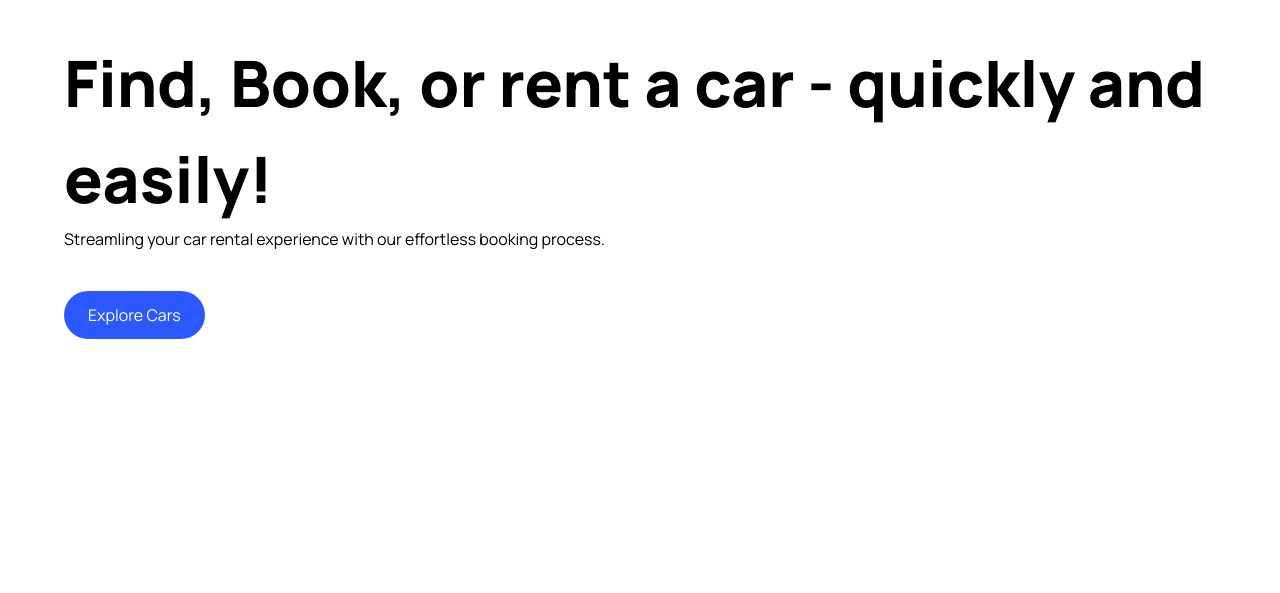
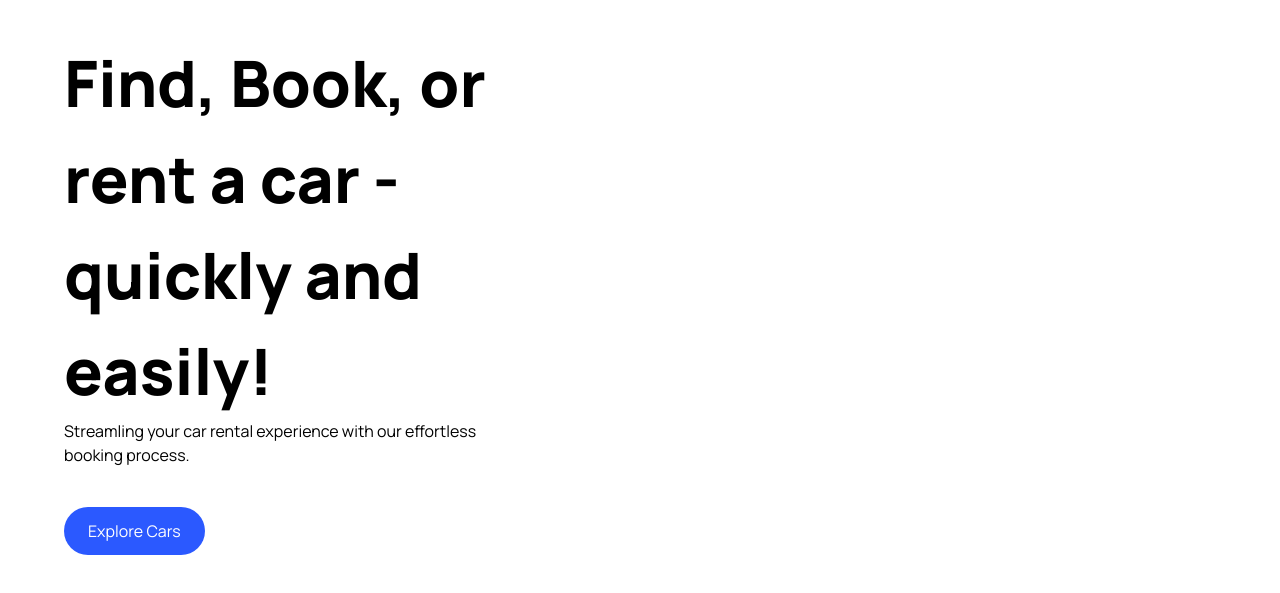
Before and after one commit to MyronJoe/NestJs-Car-Website, a Next.js app: page / in a window 1280 px wide. Shown: the part 109-702 px from the top of the page. Built offline with nearby package versions, Linux system fonts and the light colour scheme.

Commit message:
updated now

```diff
--- a/components/CustomButton.tsx
+++ b/components/CustomButton.tsx
@@ -10,7 +10,7 @@ const CustomButton = ({title, containerStyles, handleClick}:CustomButtonProps) =
         disabled={false}
         type={"button"}
         className={`custom-btn ${containerStyles}`}
-        onClick={() => {handleClick}}
+        onClick={handleClick}
     >
     <span className={`flex-1`}>{title}</span>
     </button>
--- a/components/Hero.tsx
+++ b/components/Hero.tsx
@@ -24,6 +24,10 @@ const Hero = () => {
                 handleClick={handleScroll}
             />
         </div>
+
+        <div className='hero__image-container'>
+
+        </div>
     </div>
   )
 }
```
